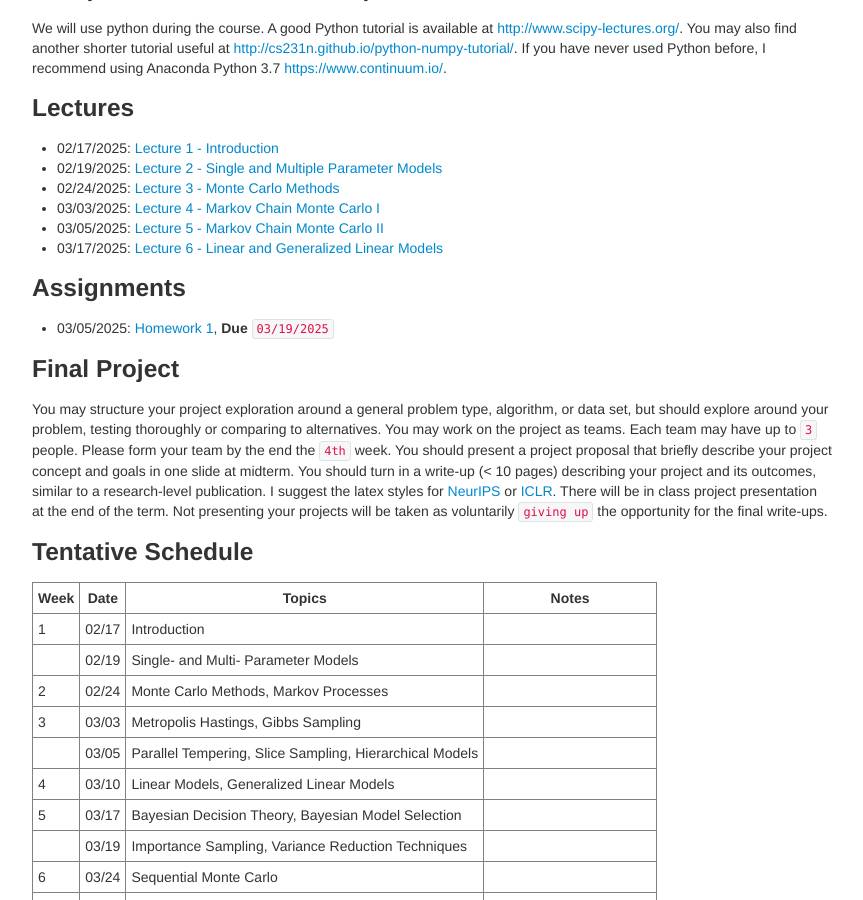
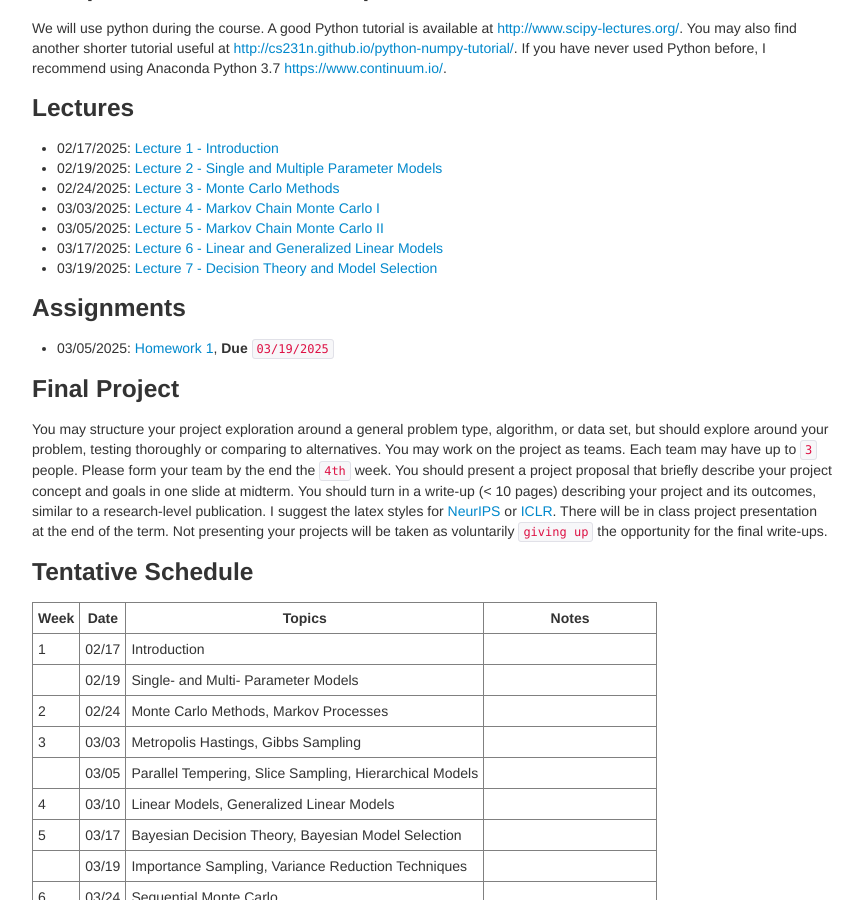
Before and after one commit to zcrabbit/zcrabbit.github.io, a Jekyll site: the page built from courses/btc-s25.md, in a window 1280 px wide and 900 px high, scrolled down 1035 px. Shown: the whole window, without its empty margins (208-1071 px from the left). Built offline with Jekyll 4.4.1, drawn with Linux system fonts in a browser that asks for light colours.

Commit message:
lecture 7 out

```diff
--- a/courses/btc-s25.md
+++ b/courses/btc-s25.md
@@ -46,6 +46,7 @@ We will use python during the course. A good Python tutorial is available at <ht
 - 03/03/2025: [Lecture 4 - Markov Chain Monte Carlo I]({{sites.baseurl}}/static/slides/btc_spring25/lec04.pdf)
 - 03/05/2025: [Lecture 5 - Markov Chain Monte Carlo II]({{sites.baseurl}}/static/slides/btc_spring25/lec05.pdf)
 - 03/17/2025: [Lecture 6 - Linear and Generalized Linear Models]({{sites.baseurl}}/static/slides/btc_spring25/lec06.pdf)
+- 03/19/2025: [Lecture 7 - Decision Theory and Model Selection]({{sites.baseurl}}/static/slides/btc_spring25/lec07.pdf)
 
 
 
```
Also changed, not shown: 3 other files.
